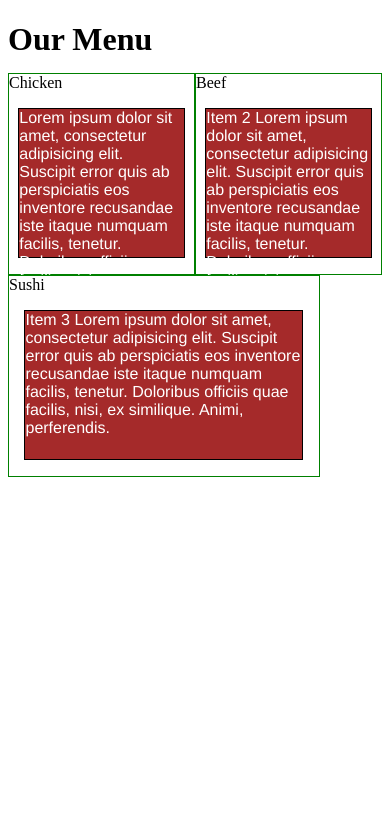
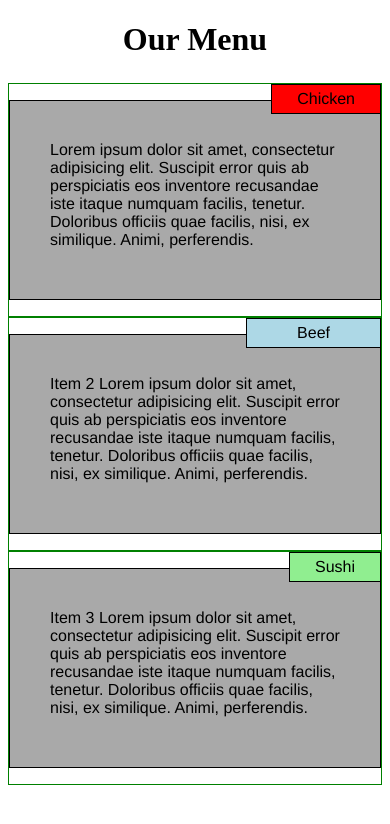
Before and after one commit to soltty/mod2-firstsite, a plain HTML site: page index.html in a window 390 px wide. Drawn offline with Linux system fonts and the light colour scheme.

Commit message:
Rectifications

```diff
--- a/css/styles.css
+++ b/css/styles.css
@@ -3,18 +3,50 @@
   box-sizing: border-box;
 }
 h1 {
-  margin-bottom: 15px;
+  margin-bottom: 25px;
+  text-align: center;
 }
 
 p {
   border: 1px solid black;
-  background-color: #A52A2A;
-  width: 90%;
-  height: 150px;
+  background-color: #A9A9A9;
+  width: 100%;
+  height: 200px;
   margin-right: auto;
   margin-left: auto;
+  padding: 40px;
   font-family: Helvetica;
-  color: white;
+  color: black;
+}
+
+.title-1 {
+  float: right;
+  font-family: Helvetica;
+  color: black;
+  background-color: red;
+  border: 1px solid black;
+  padding: 5px 25px;
+
+}
+
+.title-2 {
+  float: right;
+  font-family: Helvetica;
+  color: black;
+  background-color: lightblue;
+  border: 1px solid black;
+  padding: 5px 50px;
+
+}
+
+.title-3 {
+  float: right;
+  font-family: Helvetica;
+  color: black;
+  background-color: lightgreen;
+  border: 1px solid black;
+  padding: 5px 25px;
+
 }
 
 /* Simple Responsive Framework. */
@@ -27,6 +59,7 @@ p {
   .col-lg-1, .col-lg-2, .col-lg-3, .col-lg-4, .col-lg-5, .col-lg-6, .col-lg-7, .col-lg-8, .col-lg-9, .col-lg-10, .col-lg-11, .col-lg-12 {
     float: left;
     border: 1px solid green;
+    margin-right: 15px;
   }
   .col-lg-1 {
     width: 8.33%;
@@ -71,6 +104,7 @@ p {
   .col-md-1, .col-md-2, .col-md-3, .col-md-4, .col-md-5, .col-md-6, .col-md-7, .col-md-8, .col-md-9, .col-md-10, .col-md-11, .col-md-12 {
     float: left;
     border: 1px solid green;
+    margin-right: 25px;
   }
   .col-md-1 {
     width: 8.33%;
@@ -112,44 +146,44 @@ p {
 
 /********** Small devices only **********/
 @media (max-width: 767px) {
-  .col-md-1, .col-md-2, .col-md-3, .col-md-4, .col-md-5, .col-md-6, .col-md-7, .col-md-8, .col-md-9, .col-md-10, .col-md-11, .col-md-12 {
+  .col-sm-1, .col-sm-2, .col-sm-3, .col-sm-4, .col-md-5, .col-md-6, .col-md-7, .col-md-8, .col-md-9, .col-md-10, .col-md-11, .col-md-12 {
     float: left;
     border: 1px solid green;
   }
-  .col-md-1 {
+  .col-sm {
     width: 8.33%;
   }
-  .col-md-2 {
+  .col-sm {
     width: 16.66%;
   }
-  .col-md-3 {
+  .col-sm-3 {
     width: 25%;
   }
-  .col-md-4 {
+  .col-sm-4 {
     width: 33.33%;
   }
-  .col-md-5 {
+  .col-sm-5 {
     width: 41.66%;
   }
-  .col-md-6 {
+  .col-sm-6 {
     width: 50%;
   }
-  .col-md-7 {
+  .col-sm-7 {
     width: 58.33%;
   }
-  .col-md-8 {
+  .col-sm-8 {
     width: 66.66%;
   }
-  .col-md-9 {
+  .col-sm-9 {
     width: 74.99%;
   }
-  .col-md-10 {
+  .col-sm-10 {
     width: 83.33%;
   }
-  .col-md-11 {
+  .col-sm-11 {
     width: 91.66%;
   }
-  .col-md-12 {
+  .col-sm-12 {
     width: 100%;
   }
 }
```
